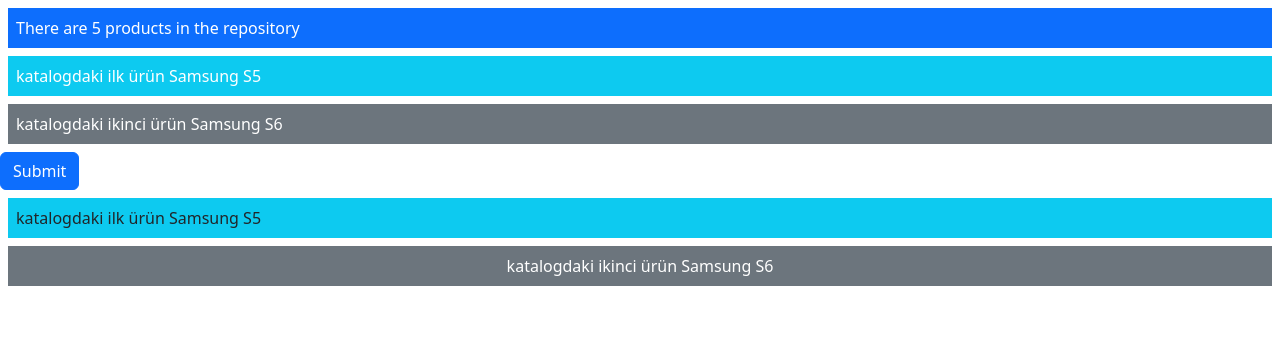
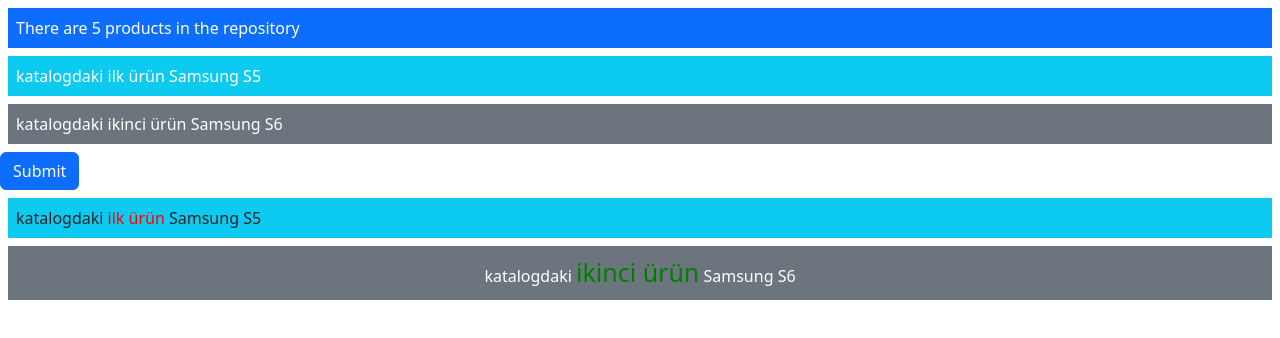
Before and after one commit to akgullberk/MyAngularBook, an Angular app in the folder example/: page / in a window 1280 px wide. Shown: the top 338 px of the page. Built offline with nearby package versions, Linux system fonts and the light colour scheme.

Commit message:
Style Binding

```diff
--- a/example/src/app/components/product/product.component.html
+++ b/example/src/app/components/product/product.component.html
@@ -13,9 +13,9 @@
 <button class="btn btn-primary" [class.disabled]="disabled" >Submit</button>
 
 <div class="m-2 p-2" [ngClass]="getClassMap(1)">
-    katalogdaki ilk ürün {{model.getProductById(1)?.name}}
+    katalogdaki <span [style.color]="color">ilk ürün</span> {{model.getProductById(1)?.name}}
 </div>
 
 <div class="m-2 p-2" [ngClass]="getClassMap(2)">
-    katalogdaki ikinci ürün {{model.getProductById(2)?.name}}
+    katalogdaki <span [ngStyle]="getStyles(2)">ikinci ürün</span> {{model.getProductById(2)?.name}}
 </div>
--- a/example/src/app/components/product/product.component.ts
+++ b/example/src/app/components/product/product.component.ts
@@ -27,4 +27,16 @@
       "text-center text-white": product.name == "Samsung S6"
     };
   }
+
+  color: string = (this.model.getProductById(2)?.price ?? Infinity) <= 1000 ? "green" : "red";
+  fontSize : string = "25px";
+
+  getStyles(id:number){
+    let product = this.model.getProductById(id)!;
+    return{
+      fontSize: "25px",
+      color : product.price ?? Infinity <= 1000 ? "green" : "red",
+    }
+  }
+
 }
```
